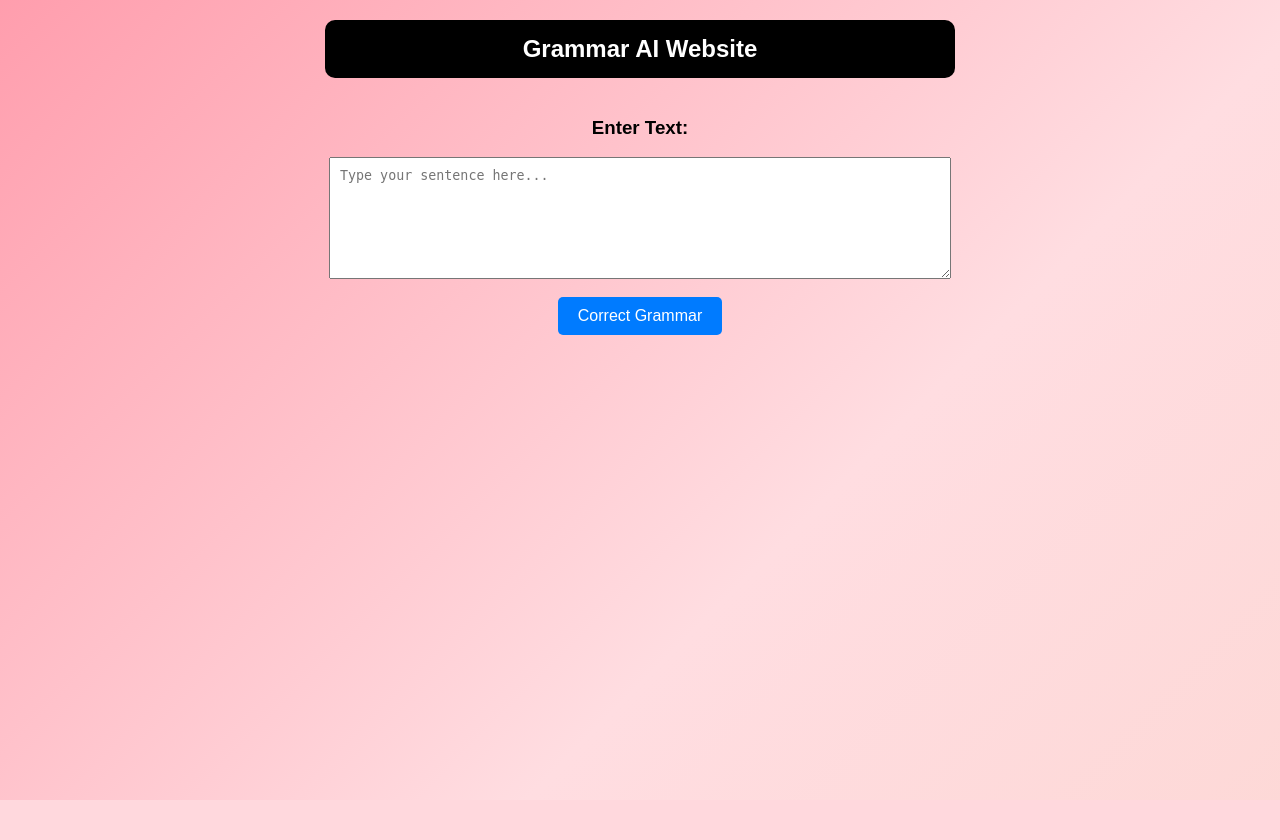
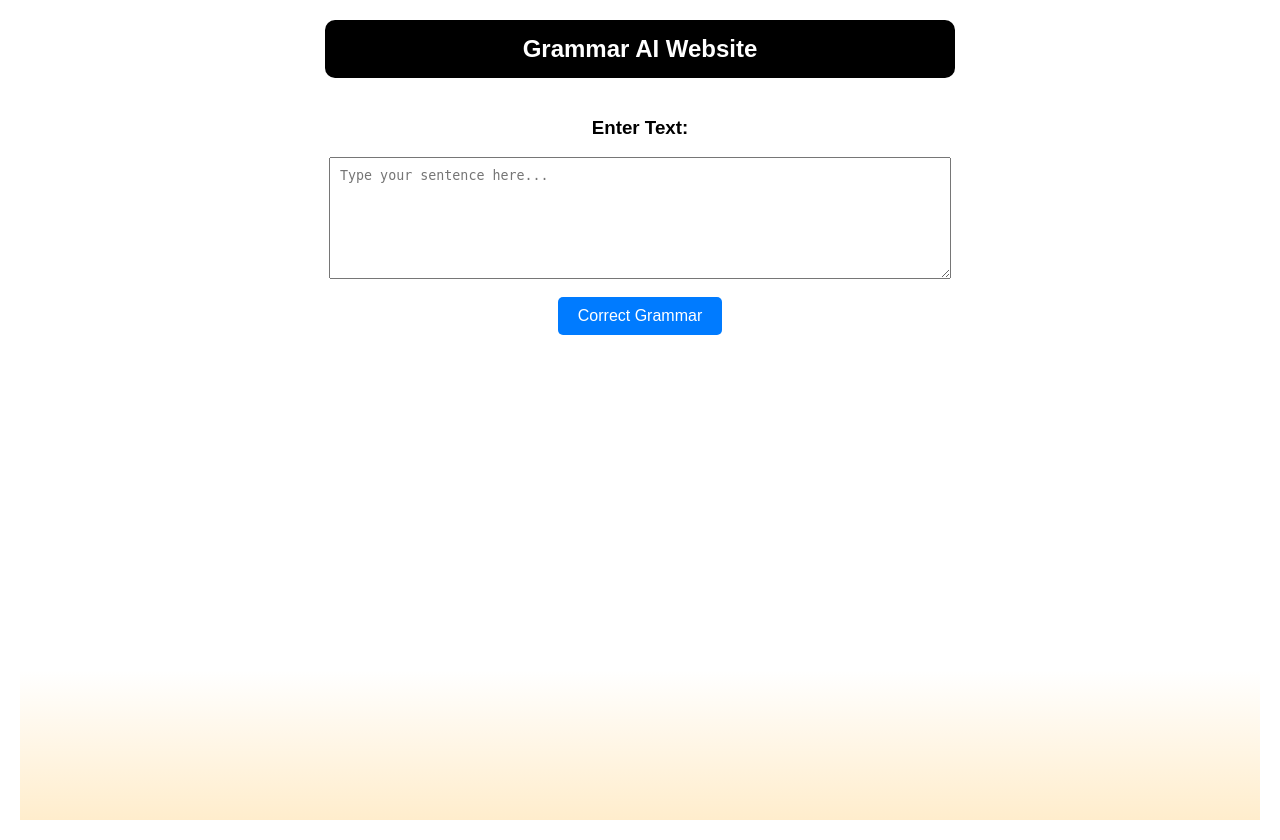
Before and after one commit to Adarsh-890/grammar-ai-website, a Flask app: page / in a window 1280 px wide. Before the commit the page ends 800 px from the top, so only its background shows below. Run offline with Flask 3, Linux system fonts and the light colour scheme.

Commit message:
Update index.html

```diff
--- a/templates/index.html
+++ b/templates/index.html
@@ -9,15 +9,20 @@
             font-family: Arial, sans-serif;
             text-align: center;
             margin: 20px;
-            background: linear-gradient(-45deg, #ff9a9e, #fad0c4, #ffdde1, #ff758c);
-            background-size: 400% 400%;
-            animation: gradientAnimation 8s ease infinite;
+            background: white; /* Pure white background */
+            position: relative;
+            min-height: 100vh;
         }
 
-        @keyframes gradientAnimation {
-            0% { background-position: 0% 50%; }
-            50% { background-position: 100% 50%; }
-            100% { background-position: 0% 50%; }
+        /* Light gradient effect at the bottom */
+        body::after {
+            content: "";
+            position: absolute;
+            bottom: 0;
+            left: 0;
+            width: 100%;
+            height: 150px;
+            background: linear-gradient(to top, rgba(255, 165, 0, 0.2), rgba(255, 255, 255, 0));
         }
 
         .header-box {
@@ -44,6 +49,7 @@
             display: block;
             margin: auto;
         }
+
         button {
             padding: 10px 20px;
             font-size: 16px;
@@ -53,14 +59,17 @@
             border: none;
             border-radius: 5px;
         }
+
         button:hover {
             background-color: #0056b3;
         }
+
         .container {
             display: flex;
             flex-direction: column;
             align-items: center;
         }
+
         .output-box {
             margin-top: 20px;
             width: 80%;
```
